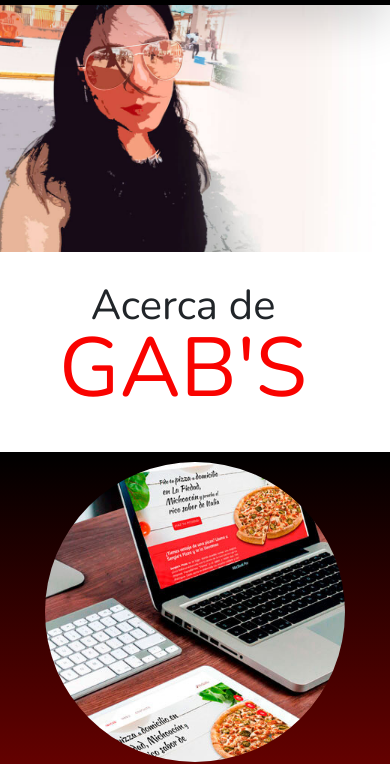
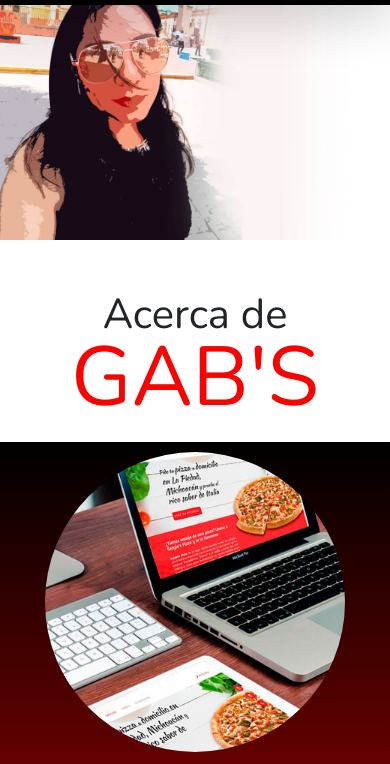
Before and after one commit to Adrygab/entrega_tercera, a website: page conoceme.html in a window 390 px wide. Shown: the part 88-852 px from the top of the page. Drawn offline with nearby package versions, Linux system fonts and the light colour scheme.

Commit message:
Ajuste en tipografía

```diff
--- a/conoceme.html
+++ b/conoceme.html
@@ -61,13 +61,13 @@
 
        <main class="contenido col-lg-10 col-md-12 col-12 justify-content-end">
 
-      <section class="row">
+      <section>
         <section class="row justify-content-center">
             <div class="sliderConoceme">
                <div class="sliderConocemeTit row d-flex justify-content-center align-items-center text-center">
-                <h1>
-                    <div class="TitInt text-dark animate__animated  animate__fadeInRight">Acerca de </div>
-                    <div class="TitInt2 animate__animated  animate__fadeInLeft">GAB'S</div>
+                <h1 class="animate__animated  animate__fadeInRight">
+                    <span class="TitInt text-dark">Acerca de </span ><br>
+                    <span class="TitInt2">GAB'S</span >
                 </h1>
 
               </div>
--- a/scss/base/_slider.scss
+++ b/scss/base/_slider.scss
@@ -4,8 +4,6 @@
 }
 
 %slider{
-    width: 100%;
-    padding: 0;
     background-repeat: no-repeat;
 }
 
--- a/scss/base/_titles-Tipografia.scss
+++ b/scss/base/_titles-Tipografia.scss
@@ -1,11 +1,9 @@
 /*Titulos generales*/
-%sombra {
-    text-shadow: 10px 5px 10px rgba($bg-terciario,0.9);
-    text-align: center;
-}
+
 
 %h1{
     font-family: 'Nunito', sans-serif;
+    width: 100%;
 }
 
 %h2{
--- a/scss/components/_body.scss
+++ b/scss/components/_body.scss
@@ -10,7 +10,7 @@
 
 body{
     font-family: 'Barlow', sans-serif;
-    overflow-x: hidden;
+    /*overflow-x: hidden;*/
     .ContGral{
         width: 100%;
         padding: 0;
--- a/scss/components/_conoceme.scss
+++ b/scss/components/_conoceme.scss
@@ -9,34 +9,41 @@
         margin: 0px;
         @include tablet{
          margin: 110px 0 0 0;
-
         }
         @include mobile{
-            @include imgSlider(url(../img/conoceme/conoceme.jpg), top left, 160%);
-            margin: 90px 0 0 0;
+           @include imgSlider(url(../img/conoceme/conoceme.jpg), top left, 140%);
+            margin: 90px auto;
             height: auto;
 
            }
 
         .sliderConocemeTit{
-            @extend %slider;
+
             @include colSlider(relative, rgba($bg-fondo, 0), 0px, 300px);
 
 
             @include mobile{
-                @include colSlider(static, rgba($bg-fondo, 1), 250px 0 0 0, 200px);
+             @include colSlider(static, rgba($bg-fondo, 1), 300px 0 0 0, 50px);
 
                }
 
 
             h1{
                 @extend %h1;
+                @include mobile{
+                    text-align: center;
+
+                 }
                .TitInt{
-                  @include TitInterior(1.5em, $bg-fondo, 1em);
+                  @include TitInterior(1.5em, $bg-fondo, 60%);
+
                   }
                 .TitInt2{
-                 @include TitInterior(3em, $bg-principal, 1em);
+                 @include TitInterior(3em, $bg-principal, 100%);
+
               }
+
+
             }
          }
 
--- a/scss/components/_header.scss
+++ b/scss/components/_header.scss
@@ -5,7 +5,6 @@ header{
     @include contFlex(flex, column, center, center, 0px, 0px);
     background-color: $bg-terciario;
     z-index: 20;
-    box-shadow: 5px 5px 15px $bg-terciario;
     height: 100%;
     @include tablet{
         position:static;
--- a/scss/components/_inicio.scss
+++ b/scss/components/_inicio.scss
@@ -52,9 +52,7 @@
             text-align: center;
             h1{
                 @extend %h1;
-               .sombra{
-                @extend %sombra;
-               }
+
                 .bienvenido{
                     font-size: 2em;
                     color:$bg-fondo;
--- a/scss/components/_portafolio.scss
+++ b/scss/components/_portafolio.scss
@@ -2,6 +2,7 @@
 .contenido{
     @extend %contenido;
     .sliderPortafolio {
+      @extend %slider;
         @include imgSlider(url(../img/portafolio/slide_portafolio.jpg), center left, 110%);
         @include mobile{
           @include imgSlider(url(../img/portafolio/slide_portafolio.jpg), top center, 150%);
@@ -24,17 +25,26 @@
                  }
                h1{
                 @extend %h1;
+                max-width: 1024px;
+                margin: auto;
+
                .TitInt{
-                  @include TitInterior(1.5em, $bg-fondo, 90%);
+                font-size: 1.5em;
+                color: aliceblue;
+                 /* @include TitInterior(1.5em, $bg-fondo, 90%);*/
                   }
                 .TitInt2{
-                 @include TitInterior(2.5em, $bg-principal, 100%);
-                 @include tablet{
-                  @include TitInterior(2em, $bg-principal, 100%);
-                 }
+                  font-size: 1.5em;
+                color:red;
+                /* @include TitInterior(2.5em, $bg-principal, 100%);*/
+
 
               }
             }
+
+
+
+
             .img_portafolio
             {
               margin-top: 0px;
```
Also changed, not shown: portafolio.html (+2 -2 lines), css/style.css, 1 other file.
